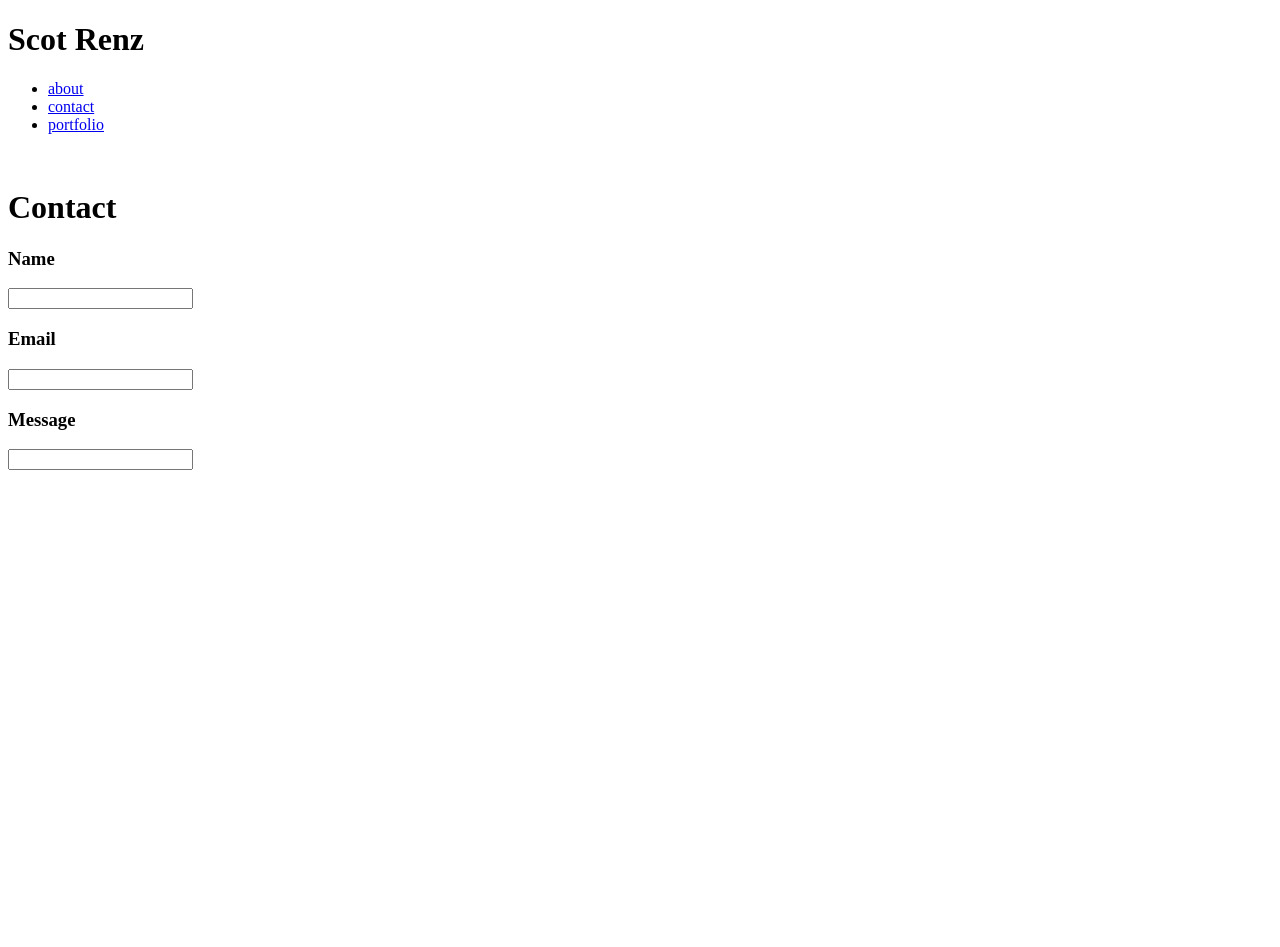
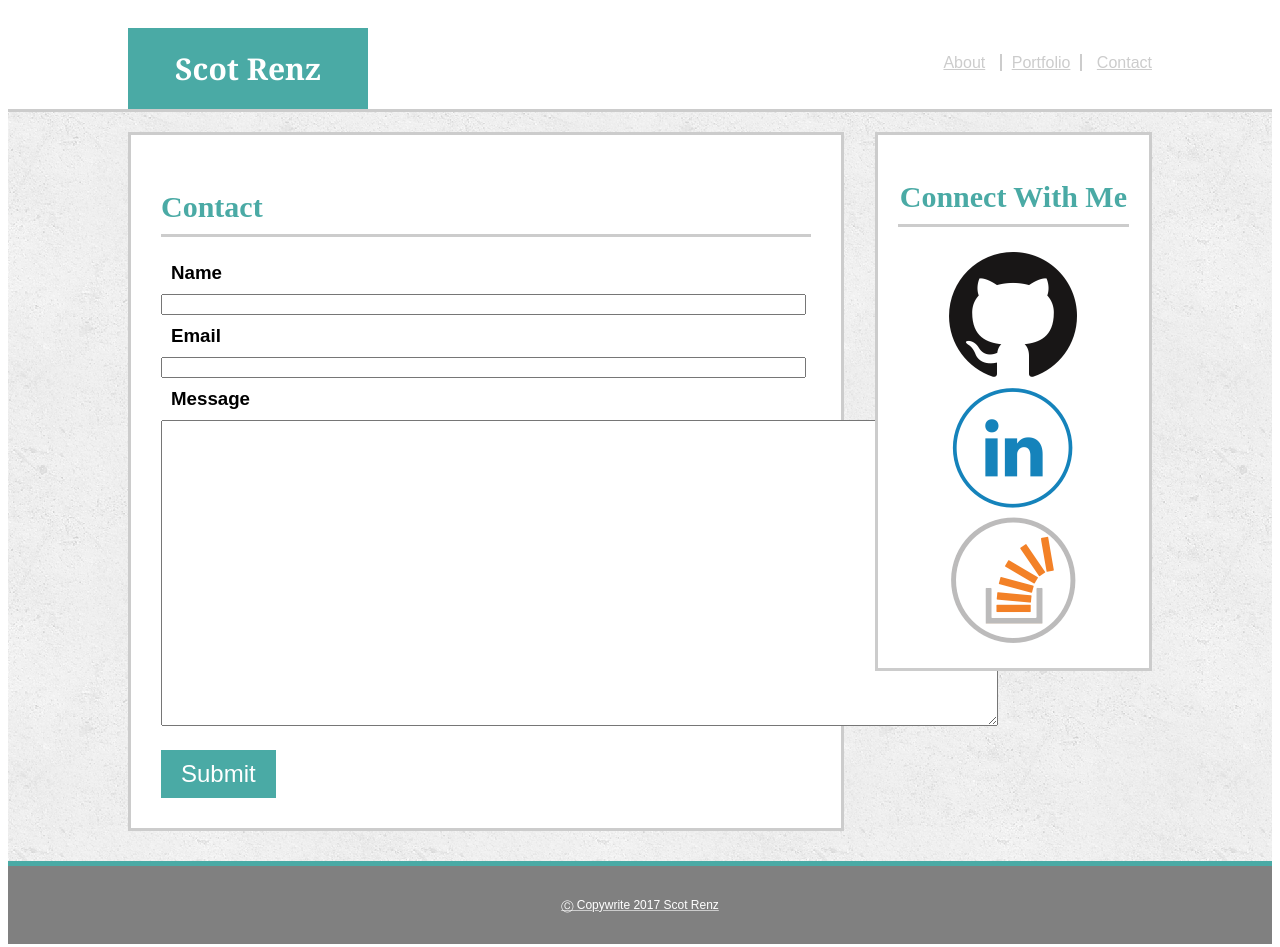
Before and after one commit to scotrenz/Basic-Portfolio, a plain HTML site: page contact.html in a window 1280 px wide. Before the commit the page ends 800 px from the top, so only its background shows below. Drawn offline with Linux system fonts and the light colour scheme; files that its build step writes are made by us from their sources.

Commit message:
First Rendition

```diff
--- a/assets/css/style.css
+++ b/assets/css/style.css
@@ -1,3 +1,203 @@
-.title {
-	color: red;
+/* Header name*/
+.head{
+	border-bottom: solid;
+	border-color: #cccccc;
+	width: 100%;
 }
+
+.head:after{
+	clear:both;
+	content:"";
+	display:table;
+}
+/* Name Tag */
+h1 {
+	background: #4aaaa5;
+	color: white;
+	font-family: "Georgia", Times, serif;
+	font-size: 30px;
+	float: left;
+	margin-bottom: 0px;
+	margin-left: 120px;
+	padding: 20px;
+	width: 200px;
+	text-align: center;
+}
+
+/* Navigation */
+a{
+	color: #cccccc;
+}
+.nav-buttons{
+	float: right;
+	font-family: sans-serif;
+	margin-right: 120px;
+	margin-top: 30px;
+}
+
+#nav-about{
+	display: inline;
+	margin-right: 10px;
+	padding: 0px;
+	text-decoration: none;
+}
+
+#nav-portfolio{
+	display: inline;
+	margin: 0px;
+	padding: 0px;
+	border-right: solid;
+	border-left: solid;
+	border-width: 2px;
+	border-color: #cccccc;
+	padding-left: 10px;
+	padding-right: 10px;
+}
+
+#nav-contact{
+	display: inline;
+	margin-left: 10px;
+	padding: 0px;
+}
+
+/* Main Format */
+.main-content{
+	background-image: url("../images/concrete_seamless.png");
+	padding-left: 120px;
+	padding-right: 120px;
+	padding-top: 20px;
+	padding-bottom: 30px;
+	display: flex;
+	flex-direction: row;
+}
+
+.left-content{
+	width: 650px;
+	border: solid;
+	border-color: #cccccc;
+	background-color: white;
+	padding: 30px;
+}
+
+.social{
+	border: solid;
+	border-color: #cccccc;
+	background-color: white;
+	width: 400px;
+	height: 20%;
+	margin-left: 3%;
+	padding: 20px;
+	text-align: center;
+}
+
+h2{
+	color: #4aaaa5;
+	border-bottom: solid;
+	border-color: #cccccc;
+	padding-bottom: 10px;
+	font-size: 30px;
+	font-family: "Georgia", Times, serif,
+}
+
+
+/* About Content */
+#pic-of-me{
+	width: 200px;
+	height: auto;
+	float: left;
+	margin-right: 20px;
+	margin-bottom: 10px;
+}
+
+/* Portfolio Content */
+.portfolio-items{
+	display: flex;
+	flex-wrap: wrap;
+	justify-content: space-between;
+}
+
+.banner{
+	background-color: #4aaaa5;
+	color: white;
+	position: relative;
+	top: 220px;
+	width: 100%;
+	height: 40px;
+	text-align: center;
+	padding-top: 20px;
+}
+
+#item1{
+	width: 290px;
+	height: 290px;
+	background-image: url("../images/placeholder.png");
+	background-size: 290px, 290px;
+	margin-bottom: 20px;
+}
+
+#item2{
+	width: 290px;
+	height: 290px;
+	background-image: url("../images/placeholder.png");
+	background-size: 290px, 290px;
+	margin-bottom: 20px;
+}
+
+#item3{
+	width: 290px;
+	height: 290px;
+	background-image: url("../images/placeholder.png");
+	background-size: 290px, 290px;
+	margin-bottom: 20px;
+}
+
+#item4{
+	width: 290px;
+	height: 290px;
+	background-image: url("../images/placeholder.png");
+	background-size: 290px, 290px;
+	margin-bottom: 20px;
+}
+
+#item5{
+	width: 290px;
+	height: 290px;
+	background-image: url("../images/placeholder.png");
+	background-size: 290px, 290px;
+	margin-bottom: 20px;
+}
+
+/* Contact Content */
+h3{
+	font-family: sans-serif;
+	margin: 10px;
+}
+
+button{
+	background-color: #4aaaa5;
+	color: white;
+	border: none;
+	font-size: 24px;
+	margin-top: 20px;
+	padding-left: 20px;
+	padding-right: 20px;
+	padding-top: 10px;
+	padding-bottom: 10px;
+}
+input{
+	width: 98%;
+}
+
+
+/*Footer*/
+.footer{
+	text-align: center;
+	background-color: #808080;
+	color: white;
+	border-top: solid;
+	border-color: #4aaaa5;
+	border-width: 5px;
+	font-size: 12px;
+	font-family: sans-serif;
+	padding:20px;
+}
--- a/contact.html
+++ b/contact.html
@@ -1,39 +1,63 @@
 <!DOCTYPE html>
-<html>
+<html lang="en">
 <head>
 
 	<title>Scot Renz Portfolio</title>
-
-	<link rel="stylesheet" type="text/css" href="style.css">
+	<link rel="stylesheet" type="text/css" href="assets/css/style.css">
 
 </head>
-	<body>
+<body>
 
-		<!--Name-->
-		<h1 id="title">Scot Renz</h1>
+	<!--Header-->
+	<div class="head">
+		<div>
+			<h1>Scot Renz</h1>
+		</div>
 
 		<!--Navigation Bar-->
-		<ul id="navigation">
-			<li><a href="index.html">about</a></li>
-			<li><a href="contact.html">contact</a></li>
-			<li><a href="portfolio.html">portfolio</a></li>
+		<div class="nav-buttons">
+		<ul>
+			<li id="nav-about"><a href="index.html">About</a></li>
+			<li id="nav-portfolio"><a href="portfolio.html">Portfolio</a></li>
+			<li id="nav-contact"><a href="contact.html">Contact</a></li>
 		</ul>
-		<br>
+		</div>
+	</div>
 
+		<div class="main-content">
 			<!--Contact Form-->
-			<form>
-			<h1>Contact</h1>
+			<div class="left-content">
+				<h2>Contact</h2>
 
-			<h3>Name</h3>
-			<input type="text" name="firstname">
+				<h3>Name</h3>
+				<input type="text" name="name">
 
-			<h3>Email</h3>
-			<input type="text" name="email">
+				<h3>Email</h3>
+				<input type="text" name="email">
 
-			<h3>Message</h3>
-			<input type="text" name="message">
-			</form>
+				<h3>Message</h3>
+				<textarea rows="20" cols="102%"></textarea>
+				<br>
+				<button>Submit</button>
+			</div>
 
+		<!--Connect Buttons-->
+		<div class="social">
+			<h2>Connect With Me</h2>
+			<a href="https://github.com/scotrenz" target="_blank">
+			<img src="assets/images/github-.png" alt="github">
+			</a>
+			<a href="https://www.linkedin.com/in/scot-renz-84113653/" target="_blank">
+			<img src="assets/images/linkedin-.png" alt="linkedin">
+			</a>
+			<a href="https://stackoverflow.com/users/8324079/scot-renz?tab=profile" target="_blank">
+			<img src="assets/images/stackoverflow-.png" alt="stackoverflow">
+		</div>
+	</div>
+		<!--Copywrite-->
+	<div class="footer">
+	<p>&#9400; Copywrite 2017 Scot Renz</p>
+	</div>
 
 </body>
 </html>
```
Also changed, not shown: index.html (+53 -22 lines), portfolio.html (+51 -23 lines), assets/images/concrete_seamless.png (added), assets/images/github-.png (added), assets/images/linkedin-.png (added), assets/images/stackoverflow-.png (added), 1 other file.
